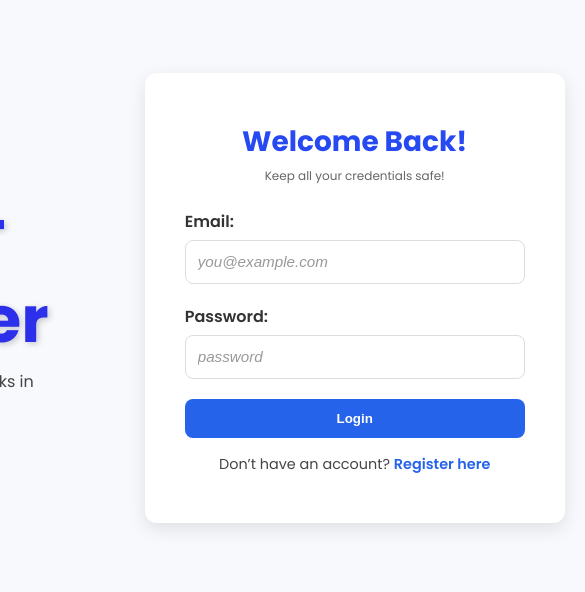
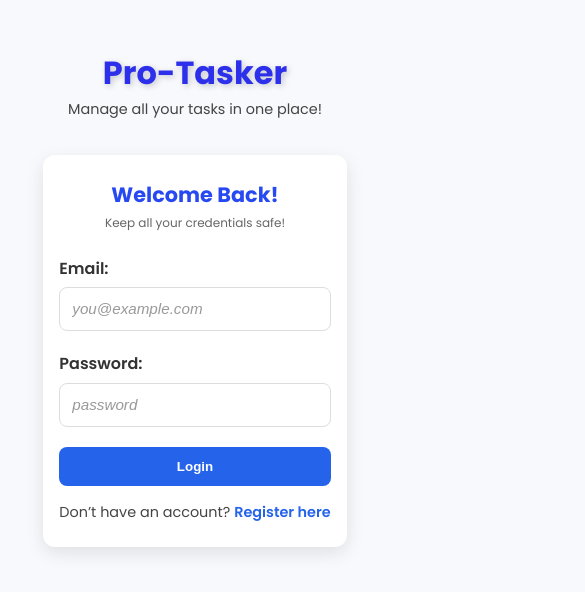
Before and after one commit to sporeci2000/pro-tasker-frontend, a React (Vite) app: page /login in a window 390 px wide. Shown: the part 124-716 px from the top of the page, 585 px wide, since content can reach past the window. Built offline with nearby package versions, Linux system fonts and the light colour scheme; no server answers.

Commit message:
Login styled

```diff
--- a/src/pages/LoginPage.css
+++ b/src/pages/LoginPage.css
@@ -131,3 +131,60 @@ body {
 .register-link:hover {
     text-decoration: underline;
 }
+
+@media (max-width: 900px) {
+    .login-page {
+        flex-direction: column;
+        gap: 2rem;
+        max-width: 100%;
+        padding: 1.5rem;
+    }
+
+    .login-left {
+        order: -1;
+        margin-bottom: 1rem;
+    }
+
+    .app-title {
+        font-size: 2.5rem;
+    }
+
+    .app-tagline {
+        font-size: 1rem;
+    }
+
+    .login-right {
+        width: 100%;
+        max-width: 420px;
+        padding: 2rem 1.5rem;
+    }
+}
+
+@media (max-width: 480px) {
+    .login-page {
+        gap: 1.2rem;
+        padding: 1rem;
+    }
+
+    .login-left {
+        order: -1;
+    }
+
+    .app-title {
+        font-size: 2rem;
+    }
+
+    .app-tagline {
+        font-size: 0.9rem;
+    }
+
+    .login-right {
+        width: 100%;
+        max-width: 100%;
+        padding: 1.5rem 1rem;
+    }
+
+    .login-right h2 {
+        font-size: 1.3rem;
+    }
+}
```
